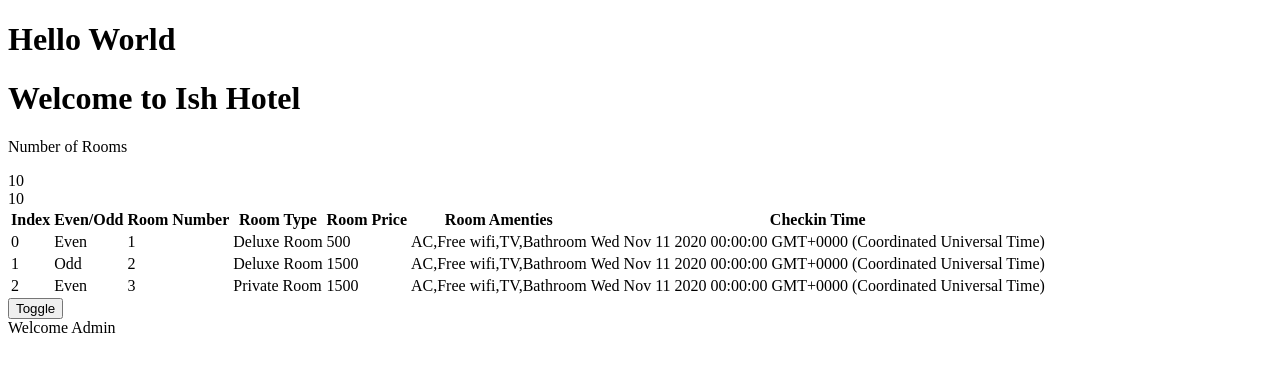
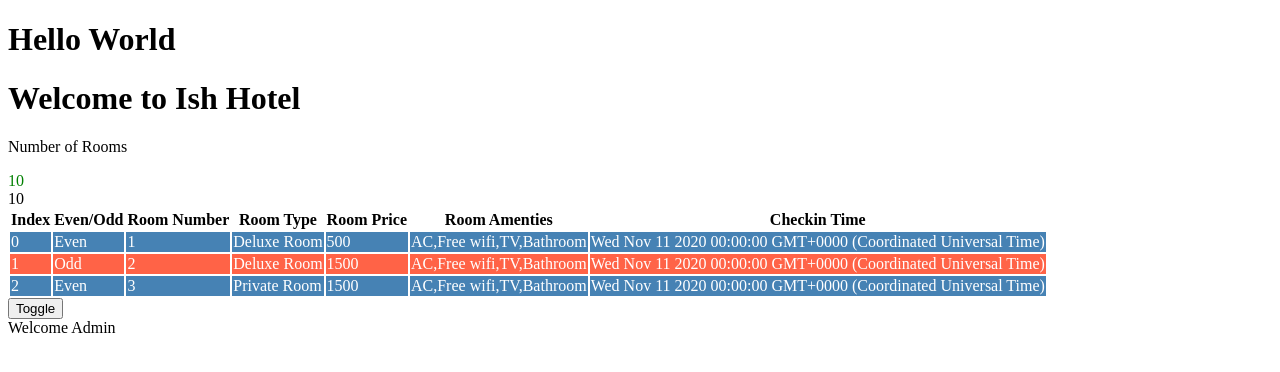
Before and after one commit to IshanMadhawa96/Angular_Course, an Angular app in the folder hotelinventoryapp/: page / in a window 1280 px wide. Shown: the top 372 px of the page. Built offline with nearby package versions, Linux system fonts and the light colour scheme.

Commit message:
ng class and ng style finished

```diff
--- a/hotelinventoryapp/src/app/rooms/rooms.component.html
+++ b/hotelinventoryapp/src/app/rooms/rooms.component.html
@@ -3,7 +3,9 @@
 <!--Native html Binding angular also support-->
 <div [hidden]="hideRooms">
   <p>Number of Rooms</p>
-  <div [innerText]="numberOfRooms"></div>
+
+    <div [ngStyle]="{'color':rooms.availableRooms?'green':'red'}" [innerText]="numberOfRooms"></div>
+
 </div>
 <!--Optional chaining-->
 {{rooms?.availableRooms ?? 'No Rooms'}}
@@ -18,7 +20,7 @@
       <th>Room Amenties</th>
       <th>Checkin Time</th>
     </tr>
-    <tr *ngFor="let room of  roomList let e=even; let o = odd; let i=index">
+    <tr [ngClass]="e? 'even' :'odd'" *ngFor="let room of  roomList let e=even; let o = odd; let i=index">
       <td>{{i}}</td>
       <td>{{e?"Even":"Odd"}}</td>
       <td>{{room.roomNumber}}</td>
--- a/hotelinventoryapp/src/app/rooms/rooms.component.scss
+++ b/hotelinventoryapp/src/app/rooms/rooms.component.scss
@@ -0,0 +1,9 @@
+.even
+{
+  color:white;
+  background-color: steelblue;
+}
+.odd{
+  background-color: tomato;
+  color:white;
+}
```
